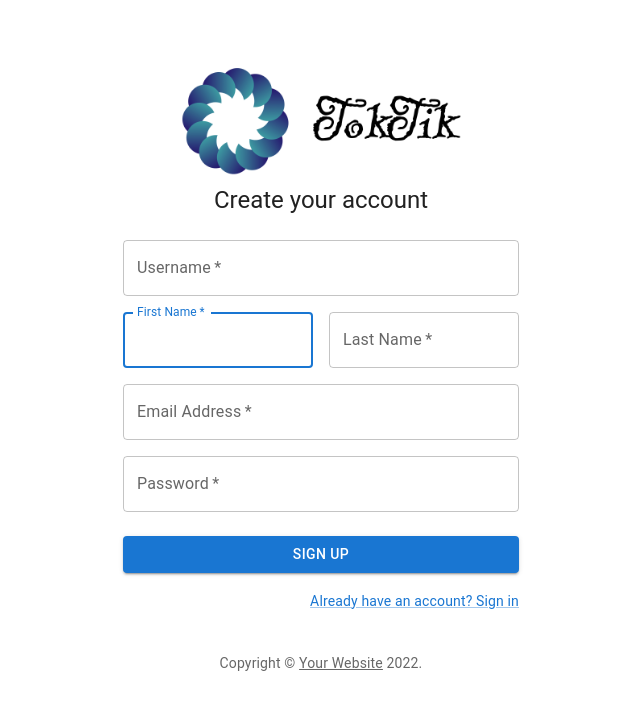
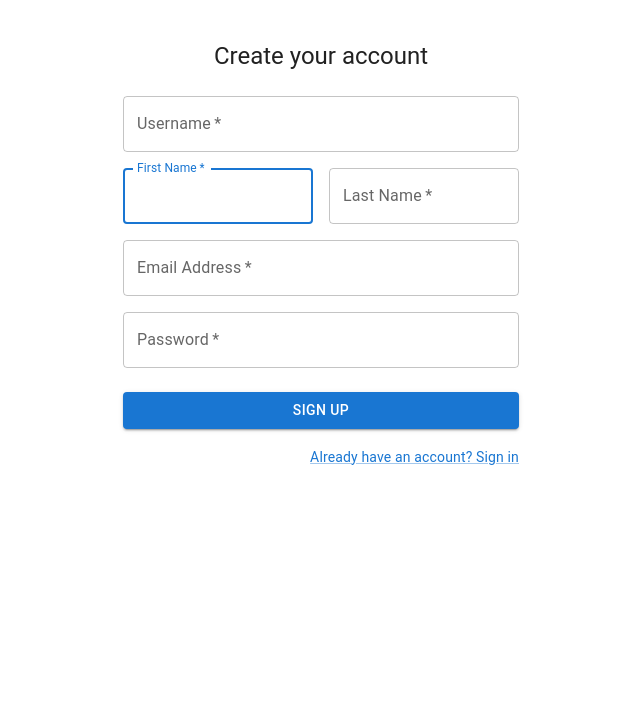
Before and after one commit to AkoZhu/toktik-frontend, a React (Create React App) app: page /signup in a window 1280 px wide. Shown: the top 710 px of the page, without its empty margins (319-959 px from the left). Built offline with nearby package versions, Linux system fonts and the light colour scheme.

Commit message:
Complete signUp Modal

```diff
--- a/src/components/Login.js
+++ b/src/components/Login.js
@@ -14,6 +14,10 @@
 import {useState} from "react";
 import Home from "./Home";
 import {Paper} from "@mui/material";
+import Modal from '@mui/material/Modal';
+import SignUp from "./SignUp";
+
+
 
 function Copyright(props) {
     return (
@@ -30,7 +34,6 @@
 
 function LoginComponent() {
     const [ToHome, setToHome] = useState(false)
-
 
     const handleSubmit = (event) => {
         event.preventDefault();
@@ -115,15 +118,17 @@
                                 Sign In
                             </Button>
                             <Grid container>
-                                <Grid item xs>
-                                    <Link href="#" variant="body2">
+                                <Grid item xs={6}>
+                                    <Button>
                                         Forgot password?
-                                    </Link>
+                                    </Button>
                                 </Grid>
-                                <Grid item>
-                                    <Link href={"/signup"} variant="body2">
-                                        {"Don't have an account? Sign Up"}
-                                    </Link>
+                                <Grid item xs={6}>
+                                    {/*<Button onClick={handleOpen} >*/}
+                                    {/*    {"Don't have an account? Sign Up"}*/}
+                                    {/*</Button>*/}
+
+                                    <SignUpModal />
                                 </Grid>
                             </Grid>
                         </Box>
@@ -133,6 +138,44 @@
         </ThemeProvider>
     )
 }
+
+// The modal style for signUp
+const style = {
+    position: 'absolute',
+    top: '50%',
+    marginTop:'5px',
+    height: '80%',
+    left: '50%',
+    transform: 'translate(-50%, -50%)',
+    width: 500,
+    bgcolor: 'background.paper',
+    border: '2px solid #000',
+    boxShadow: 24,
+    p: 4,
+};
+
+function SignUpModal() {
+    const [open, setOpen] = React.useState(false);
+    const handleOpen = () => setOpen(true);
+    const handleClose = () => setOpen(false);
+
+    return (
+        <div>
+            <Button onClick={handleOpen}>Don't have an account? Sign Up</Button>
+            <Modal
+                open={open}
+                onClose={handleClose}
+                aria-labelledby="modal-modal-title"
+                aria-describedby="modal-modal-description"
+            >
+                <Box sx={style}>
+                    <SignUp/>
+                </Box>
+            </Modal>
+        </div>
+    );
+}
+
 
 const theme = createTheme();
 
--- a/src/components/SignUp.js
+++ b/src/components/SignUp.js
@@ -8,22 +8,9 @@
 import Typography from '@mui/material/Typography';
 import Container from '@mui/material/Container';
 import { createTheme, ThemeProvider } from '@mui/material/styles';
-import logo from "../assets/logo.png";
 import {useState} from "react";
 import Home from "./Home";
 
-function Copyright(props) {
-    return (
-        <Typography variant="body2" color="text.secondary" align="center" {...props}>
-            {'Copyright © '}
-            <Link color="inherit" href="https://mui.com/">
-                Your Website
-            </Link>{' '}
-            {new Date().getFullYear()}
-            {'.'}
-        </Typography>
-    );
-}
 
 const theme = createTheme();
 
@@ -54,13 +41,12 @@
                 <CssBaseline />
                 <Box
                     sx={{
-                        marginTop: 8,
+                        marginTop: 5,
                         display: 'flex',
                         flexDirection: 'column',
                         alignItems: 'center',
                     }}
                 >
-                    <img src={logo} className="logo" alt="logo" style={{ width: '288x', height: '120px'}}/>
                     <Typography component="h1" variant="h5">
                         Create your account
                     </Typography>
@@ -137,7 +123,7 @@
                         </Grid>
                     </Box>
                 </Box>
-                <Copyright sx={{ mt: 5 }} />
+                {/*<Copyright sx={{ mt: 5 }} />*/}
             </Container>
         </ThemeProvider>
     );
```
